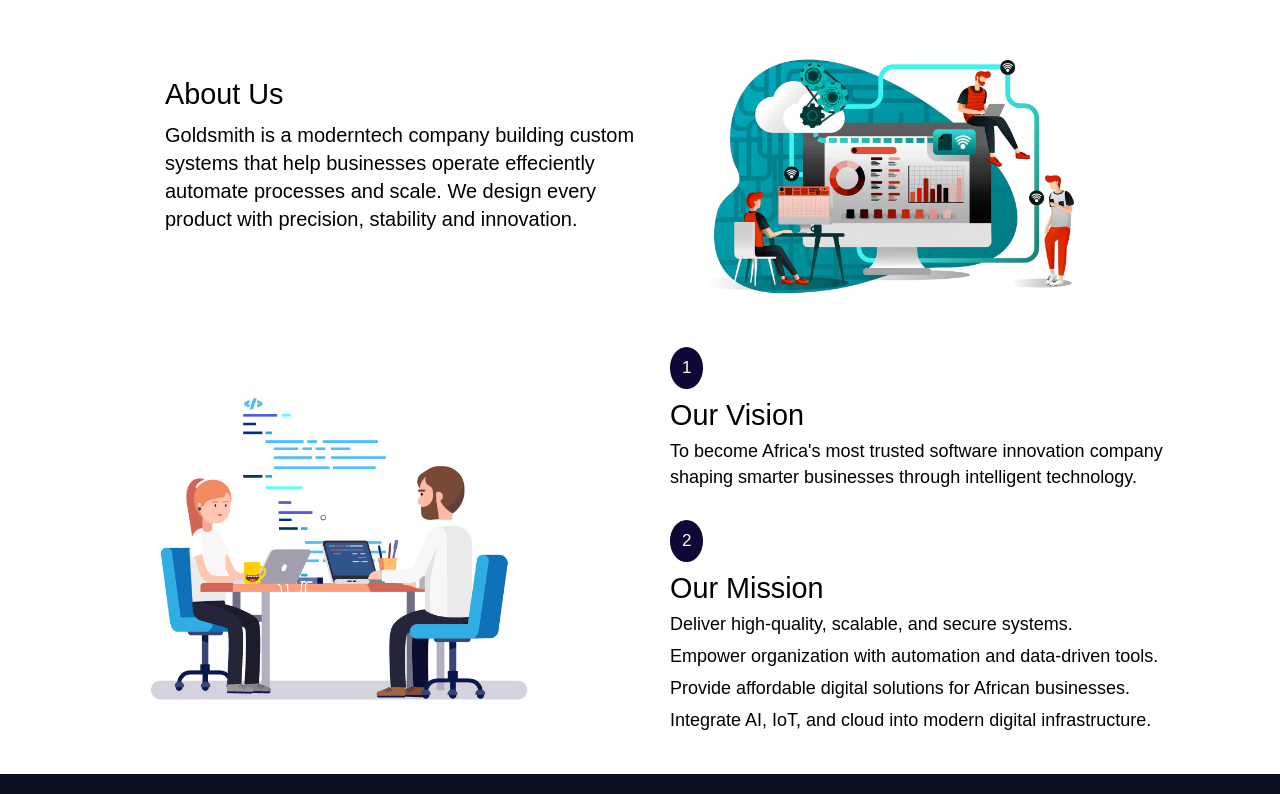
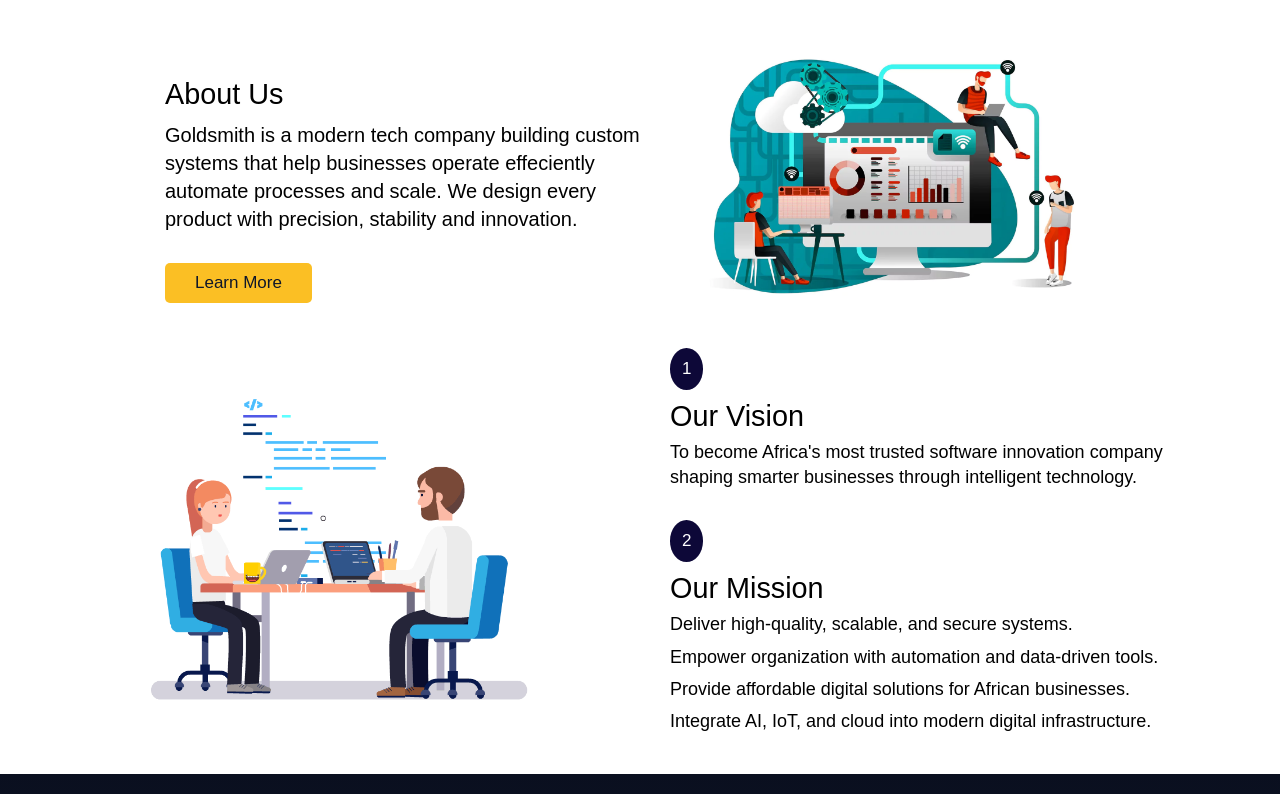
Before and after one commit to dariusjackony/Goldsmith-Software, a React (Vite) app: page / in a window 1280 px wide. Shown: the part 806-1600 px from the top of the page. Built offline with nearby package versions, Linux system fonts and the light colour scheme.

Commit message:
Update: Learn more button

```diff
--- a/src/components/About/About.css
+++ b/src/components/About/About.css
@@ -21,6 +21,21 @@
     font-size: 20px;
     margin-top: 10px;
 }
+.learn-btn {
+    padding: 10px 30px;
+    margin-top: 30px;
+    background: #fbbf24;
+    border: none;
+    border-radius: 5px;
+    color: #0f172a;
+    font-size: 17px;
+    transition: all 0.3s ease;
+    cursor: pointer;
+}
+.learn-btn:hover {
+    background: #fbbf24;
+    transform: translateY(-4px);
+}
 
 @media (max-width: 768px){
     .about-content-container {
--- a/src/components/About/About.jsx
+++ b/src/components/About/About.jsx
@@ -7,10 +7,11 @@
             <div className="about-content">
               <span className="about-title">About Us</span>
               <p className="about-subtitle">
-                Goldsmith is a moderntech company building custom systems that
+                Goldsmith is a modern tech company building custom systems that
                 help businesses operate effeciently automate processes and scale.
                 We design every product with precision, stability and innovation.
               </p>
+              <button className="learn-btn">Learn More</button>
            </div>
            <div className="about-img">
              <img src={techSoln} className="goldsmith-abt-img" />
--- a/src/components/Contact/Contact.css
+++ b/src/components/Contact/Contact.css
@@ -61,7 +61,6 @@
   border-radius: 8px;
   color: #0f172a;
   font-size: 17px;
-  font-weight: 600;
   cursor: pointer;
   transition: 0.3s ease;
 }
```
